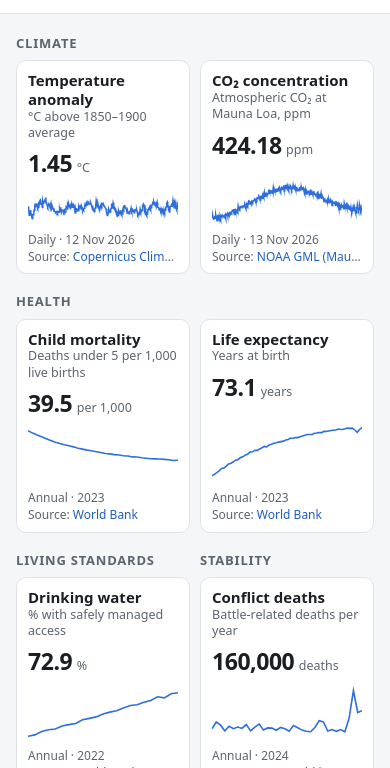
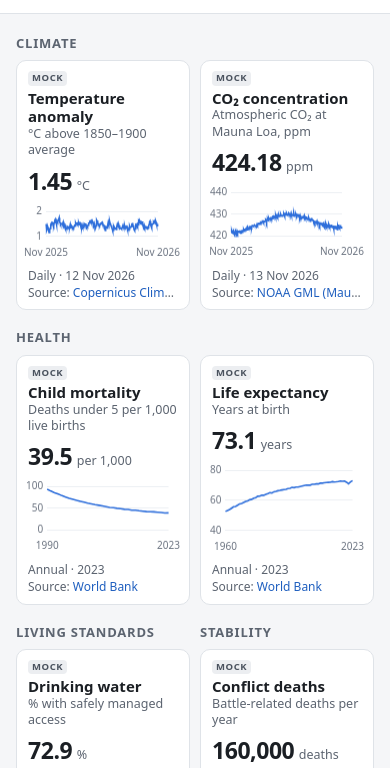
Before and after one commit to NicolaiEngel/world-dashboard, a plain HTML site: page site/index.html in a window 390 px wide. Shown: the part 69-837 px from the top of the page. Drawn offline with Linux system fonts and the light colour scheme; files whose address does not match are found by name.

Commit message:
Tiles: MOCK badge, chart axes, remove placeholder slot
- MOCK pill next to the title on every mock tile (above it on phones)
- Mini charts get compact value and date axes; tiles 272/250 px tall
- Empty dashed slot after the last category removed
- Smoke check covers badges, axes and the missing slot

Co-Authored-By: Claude Opus 5.5 <noreply@anthropic.com>
Claude-Session: https://claude.ai/code/session_01S6An37y2DYtacE8CdEzsL4

```diff
--- a/site/app.js
+++ b/site/app.js
@@ -40,9 +40,30 @@
     return s.filter((p) => dayNumber(p.date) >= cutoff);
   }
 
+  const compact = new Intl.NumberFormat("en", { notation: "compact", maximumSignificantDigits: 3 });
+
+  /* Axis label for a point date: years as-is, days and months as "Nov 2026". */
+  function axisDate(iso) {
+    const [y, m] = String(iso).split("-");
+    return m ? `${MONTHS[Number(m) - 1]} ${y}` : y;
+  }
+
+  /* x ticks at the first point, the middle (if room) and the last point. */
+  function edgeTicks(n, count) {
+    if (n <= 1) return [0];
+    if (count <= 2 || n === 2) return [0, n - 1];
+    return [0, Math.round((n - 1) / 2), n - 1];
+  }
+
   function drawChart(canvas, points) {
     if (typeof Chart === "undefined") return;
-    const color = getComputedStyle(document.documentElement).getPropertyValue("--chart-line").trim();
+    const css = getComputedStyle(document.documentElement);
+    const color = css.getPropertyValue("--chart-line").trim();
+    const axisText = css.getPropertyValue("--axis-text").trim();
+    const axisGrid = css.getPropertyValue("--axis-grid").trim();
+    const narrow = canvas.parentElement.clientWidth < 200;
+    const xCount = narrow ? 2 : 3;
+    const font = { size: 10, family: css.getPropertyValue("--font-sans").trim() };
     new Chart(canvas, {
       type: "line",
       data: {
@@ -63,7 +84,36 @@
         events: [],
         layout: { padding: { top: 2, bottom: 2 } },
         plugins: { legend: { display: false }, tooltip: { enabled: false } },
-        scales: { x: { display: false }, y: { display: false } },
+        scales: {
+          x: {
+            type: "category",
+            grid: { display: false },
+            border: { display: false },
+            afterBuildTicks: (axis) => {
+              axis.ticks = edgeTicks(points.length, xCount).map((i) => ({ value: i }));
+            },
+            ticks: {
+              autoSkip: false,
+              maxRotation: 0,
+              color: axisText,
+              font,
+              padding: 2,
+              callback: (value) => axisDate(points[value] ? points[value].date : ""),
+            },
+          },
+          y: {
+            grace: "5%",
+            grid: { color: axisGrid, drawTicks: false },
+            border: { display: false },
+            ticks: {
+              maxTicksLimit: 3,
+              color: axisText,
+              font,
+              padding: 4,
+              callback: (value) => compact.format(value),
+            },
+          },
+        },
       },
     });
   }
@@ -74,6 +124,7 @@
     node.dataset.id = ind.id;
 
     node.querySelector(".tile__title").textContent = ind.title;
+    if (ind.mock !== true) node.querySelector(".badge-mock").remove();
     const sub = node.querySelector(".tile__subtitle");
     sub.textContent = ind.subtitle || "";
     sub.title = ind.subtitle || "";
@@ -109,7 +160,7 @@
       .map((name) => ({ name, items: indicators.filter((i) => i.category === name) }))
       .filter((g) => g.items.length > 0);
 
-    groups.forEach((group, gi) => {
+    groups.forEach((group) => {
       const section = document.createElement("section");
       section.className = "category";
       const h = document.createElement("h2");
@@ -123,13 +174,6 @@
         tiles.appendChild(tile);
         charts.push([tile.querySelector("canvas"), chartWindow(ind)]);
       });
-
-      if (gi === groups.length - 1) {
-        const slot = document.createElement("div");
-        slot.className = "tile-slot";
-        slot.setAttribute("aria-hidden", "true");
-        tiles.appendChild(slot);
-      }
 
       section.append(h, tiles);
       $dashboard.appendChild(section);
--- a/site/index.html
+++ b/site/index.html
@@ -26,7 +26,10 @@
 
   <template id="tile-template">
     <article class="tile">
-      <h3 class="tile__title"></h3>
+      <div class="tile__head">
+        <h3 class="tile__title"></h3>
+        <span class="badge-mock" title="Illustrative mock data – not real values">MOCK<span class="visually-hidden">: illustrative mock data, not real values</span></span>
+      </div>
       <p class="tile__subtitle"></p>
       <p class="tile__value"><span class="tile__number"></span><span class="tile__unit"></span></p>
       <div class="tile__chart"><canvas aria-hidden="true"></canvas></div>
--- a/site/styles.css
+++ b/site/styles.css
@@ -7,15 +7,18 @@
   --color-text: #1b1f24;
   --color-text-muted: #5c6470;
   --color-border: #dfe3e8;
-  --color-slot-border: #c4cad3;
   --color-link: #1f5fbf;
   --chart-line: #2f6fdb;          /* the one chart colour for every tile */
+  --axis-text: #6b7380;
+  --axis-grid: #eceff3;
+  --badge-bg: #eceef1;            /* neutral: marks data status, not good/bad */
+  --badge-text: #4a525e;
   --color-error-bg: #fff4e5;
 
   --font-sans: system-ui, -apple-system, "Segoe UI", Roboto, "Helvetica Neue", Arial, sans-serif;
 
   --tile-w: 212px;
-  --tile-h: 236px;
+  --tile-h: 272px;
   --gap: 12px;
   --gutter: 24px;
   --radius: 10px;
@@ -80,21 +83,38 @@ body {
 .category__tiles { display: flex; flex-wrap: wrap; gap: var(--gap); }
 
 /* ---------- tile ---------- */
-.tile, .tile-slot {
+.tile {
+  display: flex;
+  flex-direction: column;
   width: var(--tile-w);
   height: var(--tile-h);
   flex: none;
   border-radius: var(--radius);
-}
-.tile {
-  display: flex;
-  flex-direction: column;
   padding: 12px 14px 10px;
   background: var(--color-surface);
   border: 1px solid var(--color-border);
   overflow: hidden;
 }
-.tile-slot { border: 1.5px dashed var(--color-slot-border); }
+.visually-hidden {
+  position: absolute; width: 1px; height: 1px; margin: -1px; padding: 0;
+  overflow: hidden; clip: rect(0 0 0 0); white-space: nowrap; border: 0;
+}
+
+.tile__head { display: flex; align-items: flex-start; gap: 6px; }
+.tile__head .tile__title { flex: 1 1 auto; min-width: 0; }
+.badge-mock {
+  flex: none;
+  margin-top: 1px;
+  padding: 2px 5px;
+  border-radius: 4px;
+  background: var(--badge-bg);
+  color: var(--badge-text);
+  font-size: 10px;
+  font-weight: 700;
+  letter-spacing: 0.06em;
+  line-height: 1.3;
+  cursor: help;
+}
 
 .tile p { margin: 0; }
 .tile__title {
@@ -107,7 +127,7 @@ body {
   -webkit-line-clamp: 2;
   -webkit-box-orient: vertical;
   overflow: hidden;
-  overflow-wrap: anywhere;
+  overflow-wrap: break-word;
 }
 .tile__subtitle {
   font-size: 12.5px;
@@ -134,7 +154,7 @@ body {
   font-variant-numeric: tabular-nums;
 }
 .tile__unit { font-size: 14px; color: var(--color-text-muted); }
-.tile__chart { position: relative; flex: 1 1 auto; min-height: 0; margin: 6px 0; }
+.tile__chart { position: relative; flex: 1 1 auto; min-height: 0; margin: 4px -4px 6px -6px; }
 .tile__chart canvas { position: absolute; inset: 0; width: 100% !important; height: 100% !important; }
 
 .tile__footer { font-size: 12px; color: var(--color-text-muted); }
@@ -149,12 +169,15 @@ body {
     --gap: 10px;
     /* two tiles per row: (viewport - gutters - gap) / 2 */
     --tile-w: calc((100vw - 2 * var(--gutter) - var(--gap)) / 2);
-    --tile-h: 214px;
+    --tile-h: 250px;
   }
   .dashboard { gap: 18px var(--gap); }
   .site-title { font-size: 19px; }
   .tile { padding: 10px 11px 8px; }
   .tile__number { font-size: 23px; }
+  /* narrow tiles: the badge sits on its own line above the title, so titles keep full width */
+  .tile__head { flex-direction: column; gap: 3px; }
+  .badge-mock { order: -1; margin-top: 0; padding: 1px 4px; font-size: 9.5px; }
   .tile__unit { font-size: 12.5px; }
 }
 @media (max-width: 340px) {
```
Also changed, not shown: tests/smoke_page.mjs (+49 -3 lines), 3 other files.
